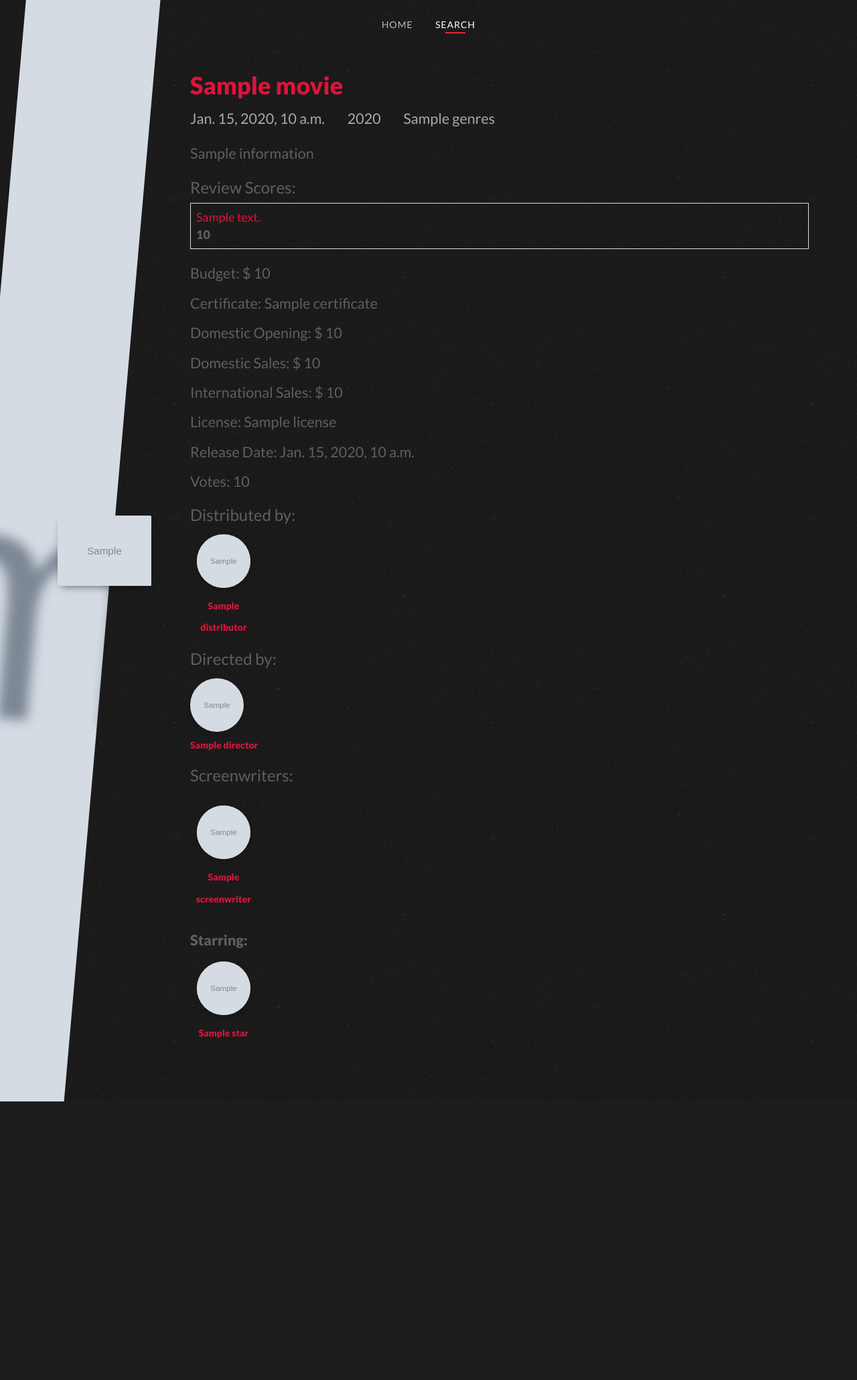
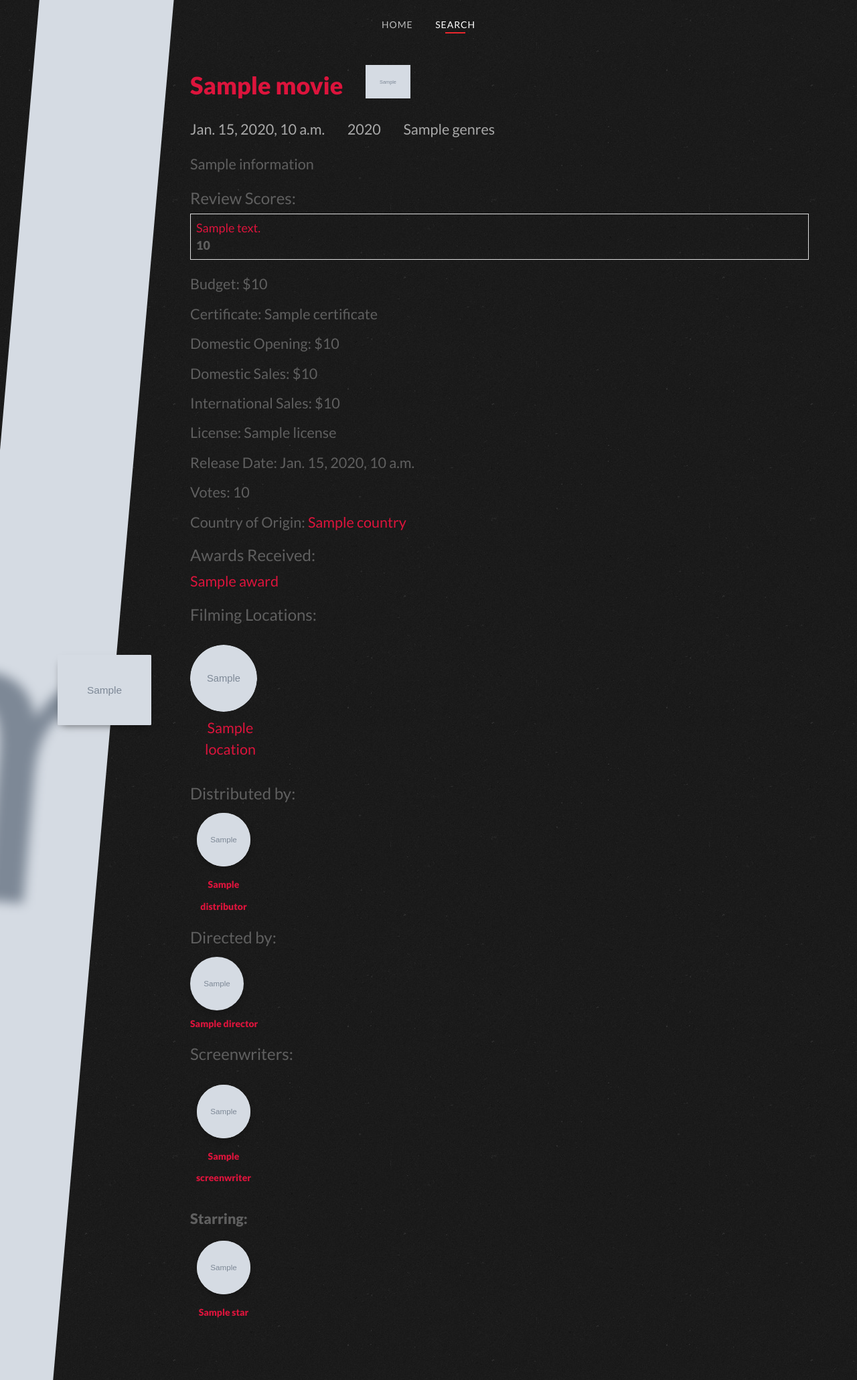
Before and after one commit to Nama-Kelompok/MoviVerse, a Django app: template main/templates/detail_movie.html in a window 1280 px wide. Shown: the whole page at 67% size. Before the commit the page ends 1645 px from the top, so only its background shows below. Run offline with Django 5.2, Linux system fonts and the light colour scheme; the template is opened without the code that fills it: most values are stand-ins (such as "Sample title", 1, 10 or a date in 2020); grey boxes marked "Sample" are stand-in pictures; some libraries are stand-ins or nearby versions.

```diff
--- a/main/templates/detail_movie.html
+++ b/main/templates/detail_movie.html
@@ -22,6 +22,8 @@
         <link rel="stylesheet" href="{% static 'detail/css/actor.css' %}">
         <!-- Screenwriter style  -->
         <link rel="stylesheet" href="{% static 'detail/css/screenwriter.css' %}">
+        <!-- Additional Information style  -->
+        <link rel="stylesheet" href="{% static 'detail/css/additional.css' %}">
     </head>
 
     <body>
@@ -52,6 +54,8 @@
                 </div>
 
                 <div class="movie__details">
+                    <!-- Container untuk judul dan bendera -->
+                    <div class="movie__title-container">
                         <h2 class="movie__title">
                             {% if movie.wikidataUri and movie.wikidataUri != "Tidak terdapat data wikidataUri" %}
                                 <a href="{{ movie.wikidataUri }}" target="_blank">{{ movie.title }}</a>
@@ -59,6 +63,16 @@
                                 {{ movie.title }}
                             {% endif %}
                         </h2>
+                        {% if movie.countries_of_origin %}
+                            <div class="movie__countries-thumbnail">
+                                {% for country in movie.countries_of_origin %}
+                                    {% if country.image %}
+                                        <img src="{{ country.image }}" alt="{{ country.label }}" title="{{ country.label }}" class="movie__country-thumbnail">
+                                    {% endif %}
+                                {% endfor %}
+                            </div>
+                        {% endif %}
+                    </div>
 
                     <ul class="movie__tags list--inline">
                         <li class="movie__year">{{ movie.runningTime }}</li>
@@ -94,7 +108,7 @@
 
                     <!-- Bagian Informasi Tambahan -->
                     {% if movie.budget and movie.budget != "Tidak terdapat data budget" %}
-                        <p><span class="bold">Budget:</span> $ {{ movie.budget|intcomma }}</p>
+                        <p><span class="bold">Budget:</span> ${{ movie.budget|intcomma }}</p>
                     {% endif %}
 
                     {% if movie.certificate and movie.certificate != "Tidak terdapat data certificate" %}
@@ -102,15 +116,15 @@
                     {% endif %}
 
                     {% if movie.domesticOpening and movie.domesticOpening != "Tidak terdapat data domesticOpening" %}
-                        <p><span class="bold">Domestic Opening:</span> $ {{ movie.domesticOpening|intcomma }}</p>
+                        <p><span class="bold">Domestic Opening:</span> ${{ movie.domesticOpening|intcomma }}</p>
                     {% endif %}
 
                     {% if movie.domesticSales and movie.domesticSales != "Tidak terdapat data domesticSales" %}
-                        <p><span class="bold">Domestic Sales:</span> $ {{ movie.domesticSales|intcomma }}</p>
+                        <p><span class="bold">Domestic Sales:</span> ${{ movie.domesticSales|intcomma }}</p>
                     {% endif %}
 
                     {% if movie.internationalSales and movie.internationalSales != "Tidak terdapat data internationalSales" %}
-                        <p><span class="bold">International Sales:</span> $ {{ movie.internationalSales|intcomma }}</p>
+                        <p><span class="bold">International Sales:</span> ${{ movie.internationalSales|intcomma }}</p>
                     {% endif %}
 
                     {% if movie.license and movie.license != "Tidak terdapat data license" %}
@@ -123,6 +137,67 @@
 
                     {% if movie.votes and movie.votes != "Tidak terdapat data Votes" %}
                     <p><span class="bold">Votes:</span> {{ movie.votes }}</p>
+                    {% endif %}
+
+                    <!-- Bagian Country of Origin -->
+                    {% if movie.countries_of_origin %}
+                        <div class="movie__countries list--inline">
+                            <ul class="movie__countries list--inline">
+                                {% for country in movie.countries_of_origin %}
+                                    <li class="movie__country list--inline">
+                                        {% if country.uri %}
+                                            <a>Country of Origin:  </a> <a href="{{ country.uri }}" target="_blank" class="text-primary">{{ country.label }}</a>
+                                        {% else %}
+                                            <a>Country of Origin:  </a> <span class="disabled">{{ country.label }}</span>
+                                        {% endif %}
+                                    </li>
+                                {% endfor %}
+                            </ul>
+                        </div>
+                    {% endif %}
+
+
+                    <!-- Bagian Awards Received -->
+                    {% if movie.awards_received %}
+                        <h3>Awards Received:</h3>
+                        <div class="movie__awards list--inline">
+                            <ul class="movie__awards list--inline">
+                                {% for award in movie.awards_received %}
+                                    <li class="movie__award">
+                                        {% if award.uri %}
+                                            <a href="{{ award.uri }}" target="_blank" class="text-primary">{{ award.label }}</a>
+                                        {% else %}
+                                            <span class="disabled">{{ award.label }}</span>
+                                        {% endif %}
+                                    </li>
+                                {% endfor %}
+                            </ul>
+                        </div>
+                    {% endif %}
+
+                    <!-- Bagian Filming Locations -->
+                    {% if movie.filming_locations %}
+                        <h3>Filming Locations:</h3>
+                        <div class="movie__filming-locations list--inline">
+                            <ul class="movie__filming-locations list--inline">
+                                {% for location in movie.filming_locations %}
+                                    <li class="movie__filming-location">
+                                        <div class="movie__filming-location-photo">
+                                            {% if location.image %}
+                                                <img src="{{ location.image }}" alt="{{ location.label }}">
+                                            {% else %}
+                                                <img src="{% static 'user/images/placeholder.jpg' %}" alt="Placeholder">
+                                            {% endif %}
+                                        </div>
+                                        {% if location.uri %}
+                                            <a href="{{ location.uri }}" target="_blank" class="text-primary">{{ location.label }}</a>
+                                        {% else %}
+                                            <span class="disabled">{{ location.label }}</span>
+                                        {% endif %}
+                                    </li>
+                                {% endfor %}
+                            </ul>
+                        </div>
                     {% endif %}
 
                     <h3>Distributed by:</h3>
--- a/main/utils/additional.py
+++ b/main/utils/additional.py
@@ -11,9 +11,10 @@ def fetch_country_of_origin(movie_uri):
     SELECT DISTINCT ?country ?label ?image WHERE {{
         wd:{uriid} wdt:P495 ?country .
         ?country rdfs:label ?label .
-        OPTIONAL {{ ?country wdt:P18 ?image. }}
+        OPTIONAL {{ ?country wdt:P41 ?image. }}
         FILTER(LANG(?label) = "en")
     }}
+    LIMIT 1
     """
     wikidata_sparql.setQuery(sparql_query)
 
--- a/main/utils/time.py
+++ b/main/utils/time.py
@@ -4,10 +4,8 @@ def format_running_time(running_time):
         hours = total_minutes // 60
         minutes = total_minutes % 60
 
-        # Menentukan bentuk pluralisasi untuk "hour"
-        hour_str = "hour" if hours == 1 else "hours"
-        # Menentukan bentuk pluralisasi untuk "minute"
-        minute_str = "minute" if minutes == 1 else "minutes"
+        hour_str = "h" if hours == 1 else "h"
+        minute_str = "m" if minutes == 1 else "m"
 
         running_time_parts = []
         if hours > 0:
--- /dev/null
+++ b/static/detail/css/additional.css
@@ -0,0 +1,109 @@
+.movie__info-label {
+    margin-right: 8px;
+    font-size: 1em;
+    color: #fff;
+}
+
+.movie__country-origin,
+.movie__awards-received {
+    display: flex;
+    align-items: center;
+    gap: 10px;
+    margin-bottom: 10px;
+}
+
+.movie__countries,
+.movie__awards {
+    display: flex;
+    list-style: none;
+    padding: 0;
+    margin: 0;
+    gap: 10px;
+}
+
+.movie__country a,
+.movie__award a,
+.movie__country span,
+.movie__award span {
+    font-size: 1em;
+    color: inherit;
+    text-decoration: none;
+}
+
+.movie__country a.text-primary,
+.movie__award a.text-primary {
+    color: crimson;
+}
+
+.movie__country span.disabled,
+.movie__award span.disabled {
+    color: gray;
+}
+
+/* Filming Locations */
+.movie__filming-locations {
+    display: flex;
+    flex-wrap: wrap;
+    gap: 16px;
+    justify-content: flex-start;
+    padding: 0;
+    margin: 16px 0;
+    list-style: none;
+}
+
+.movie__filming-location {
+    display: flex;
+    flex-direction: column;
+    align-items: center;
+    text-align: center;
+    width: 120px;
+}
+
+.movie__filming-location-photo {
+    width: 100px;
+    height: 100px;
+    overflow: hidden;
+    border-radius: 50%;
+    margin-bottom: 8px;
+}
+
+.movie__filming-location-photo img {
+    width: 100%;
+    height: 100%;
+    object-fit: cover;
+    border-radius: 50%;
+}
+
+.movie__filming-location a,
+.movie__filming-location span {
+    font-size: 1em;
+    color: #fff;
+    text-decoration: none;
+}
+
+.movie__filming-location a.text-primary {
+    color: crimson;
+}
+
+.movie__filming-location span.disabled {
+    color: gray;
+}
+
+/* Responsive adjustments */
+@media (max-width: 768px) {
+    .movie__title-container {
+        flex-direction: column;
+        align-items: flex-start;
+    }
+
+    .movie__additional-info {
+        flex-direction: row;
+        flex-wrap: wrap;
+    }
+
+    .movie__country-origin,
+    .movie__awards-received,
+    .movie__filming-location {
+        width: 100%;
+    }
+}
--- a/static/detail/css/detail.css
+++ b/static/detail/css/detail.css
@@ -231,3 +231,26 @@ ul.movie__tags li {
   padding-right: 2%;
   margin: 0;
 }
+
+.movie__title-container {
+  display: flex;
+  align-items: center;
+  gap: 16px;
+  flex-wrap: wrap;
+  margin-bottom: 16px;
+}
+
+.movie__countries-thumbnail {
+  display: flex;
+  align-items: center;
+  gap: 8px;
+}
+
+.movie__country-thumbnail {
+  width: 80px;
+  height: 50px;
+  margin-left: 22%;
+  margin-top: 2%;
+  margin-bottom: 6%;
+  object-fit: cover;
+}
```
Also changed, not shown: main/views.py (+11 -0 lines). Lines whose indentation alone changed are shown as unchanged.
